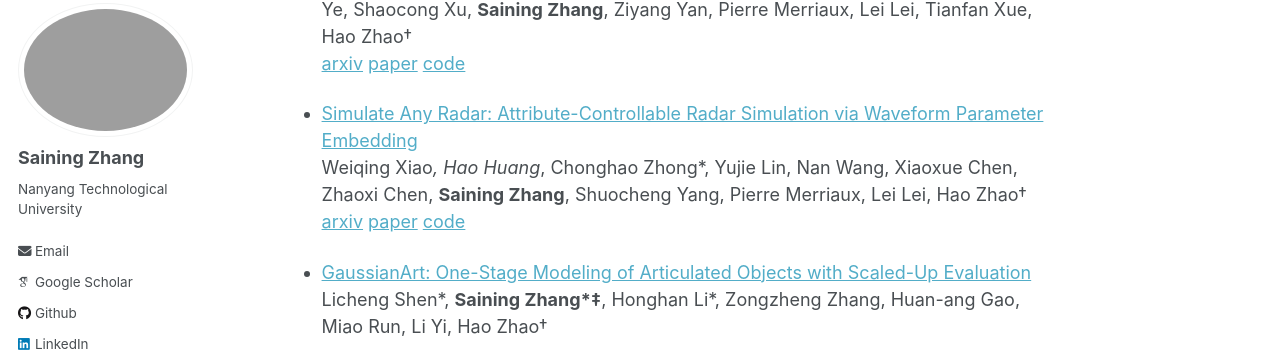
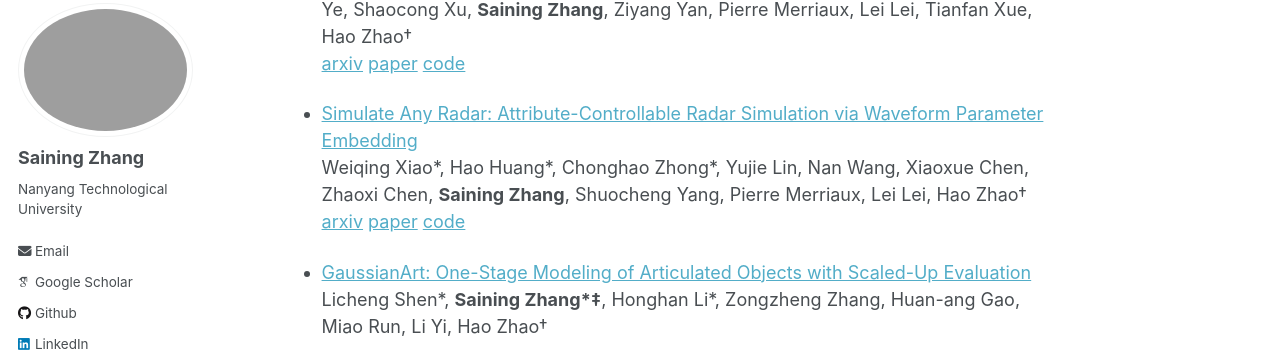
Before and after one commit to SainingZhang/SainingZhang.github.io, a Jekyll site: the page built from _pages/about.md, in a window 1280 px wide and 900 px high, scrolled down 721 px. Shown: the part 103-455 px from the top of the window. Built offline with Jekyll 4.4.1, drawn with Linux system fonts in a browser that asks for light colours; some web fonts are replaced.

```diff
--- a/_pages/about.md
+++ b/_pages/about.md
@@ -28,7 +28,7 @@ Publications \[[Google Scholar](https://scholar.google.com/citations?user=P4efBM
    [arxiv](https://arxiv.org/abs/2506.05280) [paper](https://bigcileng.github.io/bilateral-driving/static/bilateral-driving-arxiv.pdf) [code](https://github.com/BigCiLeng/bilateral-driving)
 
 * [Simulate Any Radar: Attribute-Controllable Radar Simulation via Waveform Parameter Embedding](https://zhuxing0.github.io/projects/SA-Radar/)
-  Weiqing Xiao*, Hao Huang*, Chonghao Zhong*, Yujie Lin, Nan Wang, Xiaoxue Chen, Zhaoxi Chen, **Saining Zhang**, Shuocheng Yang, Pierre Merriaux, Lei Lei, Hao Zhao†
+  Weiqing Xiao\*, Hao Huang\*, Chonghao Zhong\*, Yujie Lin, Nan Wang, Xiaoxue Chen, Zhaoxi Chen, **Saining Zhang**, Shuocheng Yang, Pierre Merriaux, Lei Lei, Hao Zhao†
    [arxiv](https://arxiv.org/abs/2506.03134) [paper](https://arxiv.org/pdf/2506.03134) [code](https://github.com/zhuxing0/SA-Radar)
 
 * [GaussianArt: One-Stage Modeling of Articulated Objects with Scaled-Up Evaluation](https://sainingzhang.github.io/project/gaussianart/)
```
